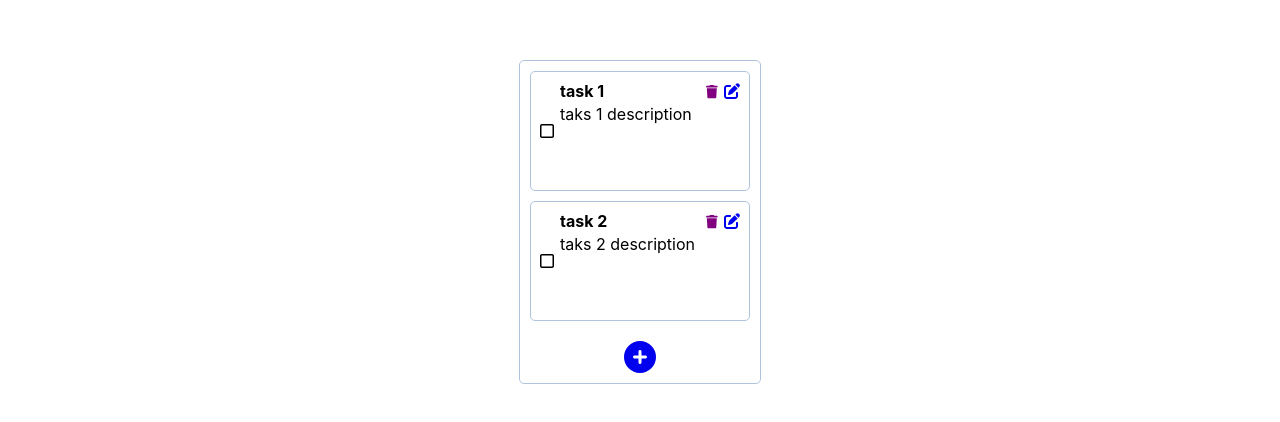
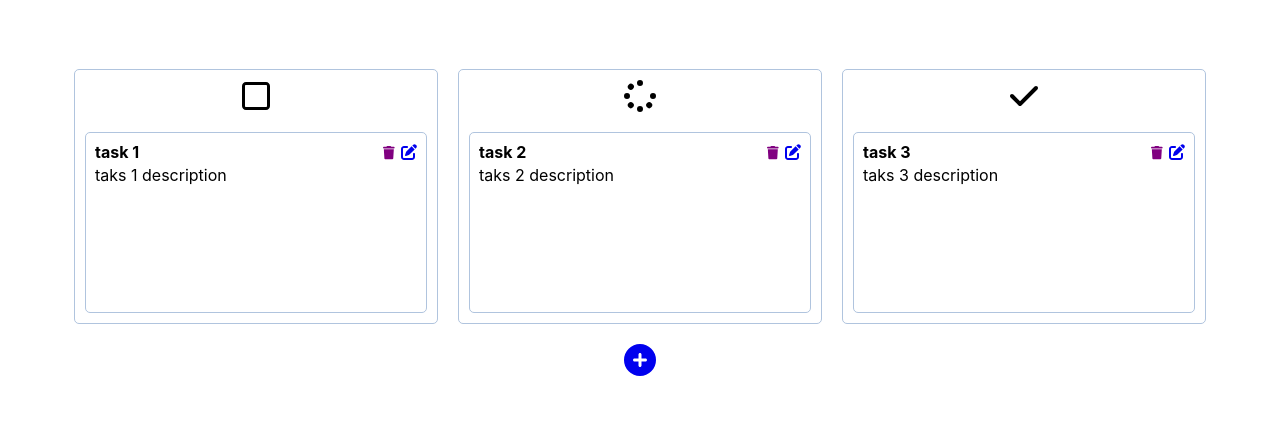
Before and after one commit to Jorge-Pelcastre/todo, a React (Create React App) app: page / in a window 1280 px wide. Shown: the part 178-600 px from the top of the page. Built offline with nearby package versions, Linux system fonts and the light colour scheme.

Commit message:
feat: one list for each status

```diff
--- a/src/App.css
+++ b/src/App.css
@@ -7,43 +7,45 @@
 }
 
 .task {
-  display: flex;
   justify-content: space-between;
   border: 1px solid lightsteelblue;
   margin: 10px;
+  width: 100%;
   border-radius: 5px;
   padding: 9px;
   aspect-ratio: 2/1;
-  height: 100px;
+}
 
+.tasks-board {
+  margin: 0;
+  padding: 0;
+  width: 90%;
+}
+
+.tasks-container{
+  display: flex;
+  width: 100%;
 }
 
 .tasks-list {
-  display: inline-block;
+  width: 33%;
+  min-height: 200px;
   border: 1px solid lightsteelblue;
   border-radius: 5px;
-  width: auto;
-  min-width: 200px;
   margin: 10px;
   padding: 0;
 }
 
-.task-check {
+.tasks-list-icon {
   display: flex;
   align-items: center;
-}
-
-.task-check input[type=checkbox] {
-  margin: 5px;
+  justify-content: center;
+  margin: 10px 5px;
 }
 
 .task-description {
   margin: 3px auto;
   text-align: justify;
-}
-
-.task-content {
-  width: 90%;
 }
 
 .task-title {
@@ -53,6 +55,7 @@
 
 .add-task{
   display: flex;
+  align-items: center;
   justify-content: center;
 }
 
@@ -121,7 +124,16 @@ a.btn-block {
   justify-content: center;
 }
 
-.tasks-container{
-  margin: 0;
-  padding: 0;
+@media only screen and (max-width: 620px) {
+  .task-description {
+    display: none;
+  }
+
+  .task {
+    aspect-ratio: auto;
+  }
+
+  .tasks-list {
+    min-width: auto;
+  }
 }
--- a/src/App.js
+++ b/src/App.jsx
@@ -1,14 +1,14 @@
 import './App.css';
 import { BrowserRouter as Router, Route, Routes } from 'react-router-dom';
-import TasksList from './components/TasksList';
 import TaskForm from './components/TaskForm';
+import TasksBoard from './components/TasksBoard';
 
 function App() {
   return (
     <div className="App">
       <Router>
         <Routes>
-          <Route path="/" element={<TasksList />} />
+          <Route path="/" element={<TasksBoard />} />
           <Route path="/create" element={<TaskForm />} />
           <Route path="/:id/edit" element={<TaskForm />} />
         </Routes>
--- a/src/app/store.js
+++ b/src/app/store.js
@@ -1,8 +1,10 @@
 import { configureStore } from '@reduxjs/toolkit';
 import taskReducer from '../features/tasks/taskSlice';
 
-export const store = configureStore({
+const store = configureStore({
     reducer: {
         tasks: taskReducer
     }
 });
+
+export default store;
--- a/src/components/Task.jsx
+++ b/src/components/Task.jsx
@@ -6,15 +6,13 @@ import withReactContent from "sweetalert2-react-content";
 import { FontAwesomeIcon } from "@fortawesome/react-fontawesome";
 import {
   faEdit,
-  faTrash,
-  faSquareCheck
+  faTrash
 } from "@fortawesome/free-solid-svg-icons";
-import { faSquare } from "@fortawesome/free-regular-svg-icons";
 import { deleteTask } from "../features/tasks/taskSlice";
 
 const reactSwal = withReactContent(Swal);
 
-function Task({ id, title, description, complete, draggableProvided }) {
+function Task({ id, title, description, draggableProvided }) {
   const dispatch = useDispatch();
   const handleDelete = (idTask) => {
     reactSwal
@@ -36,16 +34,12 @@ function Task({ id, title, description, complete, draggableProvided }) {
   };
 
   return (
-    <li
+    <div
       {...draggableProvided.draggableProps}
       ref={draggableProvided.innerRef}
       {...draggableProvided.dragHandleProps}
       className="task"
     >
-      <div className="task-check">
-        <FontAwesomeIcon icon={complete ? faSquareCheck : faSquare} />
-      </div>
-      <div className="task-content">
       <div className="task-title">
         <strong>{title}</strong>
         <span>
@@ -63,7 +57,6 @@ function Task({ id, title, description, complete, draggableProvided }) {
       </div>
       <p className="task-description">{description}</p>
     </div>
-    </li>
   );
 }
 
--- /dev/null
+++ b/src/components/TasksBoard.jsx
@@ -0,0 +1,24 @@
+import { Link } from "react-router-dom";
+import { FontAwesomeIcon } from "@fortawesome/react-fontawesome";
+import { faCirclePlus, faCheck, faSpinner } from "@fortawesome/free-solid-svg-icons";
+import { faSquare } from "@fortawesome/free-regular-svg-icons";
+import TasksList from "./TasksList";
+
+function TasksBoard() {
+  return (
+    <div className="tasks-board">
+      <div className="tasks-container">
+        <TasksList type="pending" icon={faSquare}/>
+        <TasksList type="inProgress" icon={faSpinner}/>
+        <TasksList type="complete" icon={faCheck}/>
+      </div>
+      <div className="add-task">
+        <Link to="/create" className="add-task-link">
+          <FontAwesomeIcon icon={faCirclePlus} size="2xl" />
+        </Link>
+      </div>
+    </div>
+  );
+}
+
+export default TasksBoard;
--- a/src/components/TasksList.jsx
+++ b/src/components/TasksList.jsx
@@ -1,14 +1,14 @@
 /* eslint-disable react/jsx-props-no-spreading */
 import { useSelector, useDispatch } from "react-redux";
-import { Link } from "react-router-dom";
 import { FontAwesomeIcon } from "@fortawesome/react-fontawesome";
-import { faCirclePlus } from "@fortawesome/free-solid-svg-icons";
 import { DragDropContext, Droppable, Draggable } from "@hello-pangea/dnd";
 import { swapTasks } from "../features/tasks/taskSlice";
 import Task from "./Task";
 
-function TasksList() {
-  const tasks = useSelector((state) => state.tasks);
+function TasksList({ type, icon }) {
+  const tasks = useSelector((state) =>
+    state.tasks.filter((t) => t.status === type)
+  );
   const dispatch = useDispatch();
   const handleDragEnd = ({ source, destination }) => {
     if (source && destination) {
@@ -19,9 +19,12 @@ function TasksList() {
   return (
     <div className="tasks-list">
       <DragDropContext onDragEnd={handleDragEnd}>
-      <Droppable droppableId="tasks-container">
+        <div className="tasks-list-icon">
+          <FontAwesomeIcon icon={icon} size="2xl"/>
+        </div>
+        <Droppable droppableId="tasks-container">
           {(droppableProvided) => (
-            <ul
+            <div
               {...droppableProvided.droppableProps}
               ref={droppableProvided.innerRef}
               className="tasks-container"
@@ -32,21 +35,17 @@ function TasksList() {
                     <Task
                       id={task.id}
                       title={task.title}
-                      complete={task.complete}
+                      status={task.status}
                       description={task.description}
-                      draggableProvided={draggableProvided}/>
+                      draggableProvided={draggableProvided}
+                    />
                   )}
                 </Draggable>
               ))}
               {droppableProvided.placeholder}
-            </ul>
+            </div>
           )}
         </Droppable>
-        <div className="add-task">
-          <Link to="/create" className="add-task-link">
-            <FontAwesomeIcon icon={faCirclePlus} size="2xl" />
-          </Link>
-        </div>
       </DragDropContext>
     </div>
   );
--- a/src/features/tasks/taskSlice.js
+++ b/src/features/tasks/taskSlice.js
@@ -5,13 +5,19 @@ const initialState = [
         id: '1',
         title: 'task 1',
         description: 'taks 1 description',
-        complete: false
+        status: 'pending'
     },
     {
         id: '2',
         title: 'task 2',
         description: 'taks 2 description',
-        complete: false
+        status: "inProgress"
+    },
+    {
+        id: '3',
+        title: 'task 3',
+        description: 'taks 3 description',
+        status: "complete"
     }
 ]
 
--- a/src/index.js
+++ b/src/index.js
@@ -4,7 +4,7 @@ import ReactDOM from 'react-dom/client';
 import { Provider } from 'react-redux';
 import './index.css';
 import App from './App';
-import { store } from './app/store';
+import store from './app/store';
 import reportWebVitals from './reportWebVitals';
 
 const root = ReactDOM.createRoot(document.getElementById('root'));
```
Lines whose indentation alone changed are shown as unchanged.
